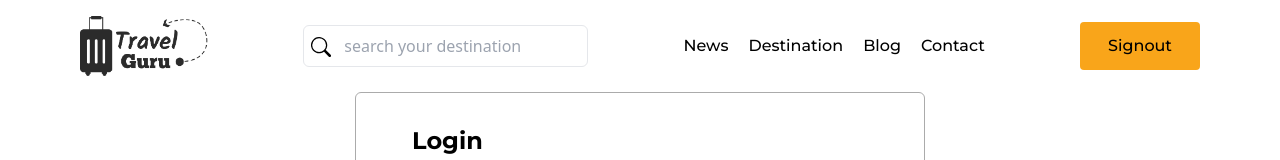
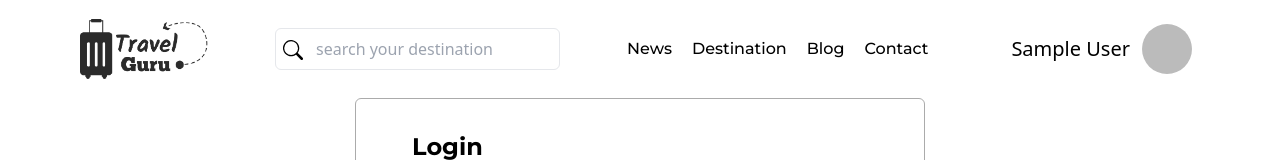
Before and after one commit to tushar-454/travel-destination-booking, a React (Vite) app: page /login in a window 1280 px wide. Shown: the top 160 px of the page. Built offline with nearby package versions, Linux system fonts and the light colour scheme; no server answers; sample sign-in values are in the browser's storage.

Commit message:
account create with user profile by name and photo url

```diff
--- a/src/Components/AuthProvider/AuthProvider.jsx
+++ b/src/Components/AuthProvider/AuthProvider.jsx
@@ -4,6 +4,7 @@ import {
   onAuthStateChanged,
   signInWithEmailAndPassword,
   signInWithPopup,
+  signOut,
 } from 'firebase/auth';
 import PropTypes from 'prop-types';
 import { createContext, useEffect, useState } from 'react';
@@ -30,6 +31,11 @@ const AuthProvider = ({ children }) => {
     return signInWithEmailAndPassword(Auth, email, password);
   };
 
+  const signOutFunc = () => {
+    setLoading(false);
+    return signOut(Auth);
+  };
+
   useEffect(() => {
     const unSubscribe = onAuthStateChanged(Auth, (currentUser) => {
       setUser(currentUser);
@@ -44,6 +50,7 @@ const AuthProvider = ({ children }) => {
     loginGoogle,
     registerAccountEmailPass,
     loginEmailPass,
+    signOutFunc,
   };
   return (
     <AuthContext.Provider value={authInfo}>{children}</AuthContext.Provider>
--- a/src/Components/Login/Login.jsx
+++ b/src/Components/Login/Login.jsx
@@ -60,7 +60,7 @@ const Login = () => {
     loginEmailPass(email, password)
       .then(() => {
         swal('Login Successfull.', '', 'success');
-        navigate('/');
+        setTimeout(() => navigate('/'), 1500);
         setLogin({ ...loginInit });
       })
       .catch((error) => swal('Error an occur', error.message, 'error'));
--- a/src/Components/Navbar/Navbar.jsx
+++ b/src/Components/Navbar/Navbar.jsx
@@ -1,22 +1,21 @@
-import { signOut } from 'firebase/auth';
-import { useContext } from 'react';
+import { useContext, useState } from 'react';
 import { BsSearch } from 'react-icons/bs';
 import { Link, useLoaderData, useLocation } from 'react-router-dom';
 import swal from 'sweetalert';
 import logoBlack from '../../assets/images/logo.png';
 import logoWhite from '../../assets/logo.svg';
-import Auth from '../../firebase/firebase-config';
 import { AuthContext } from '../AuthProvider/AuthProvider';
 import Button from '../UI/Button';
 import CustomLink from '../UI/CustomLink';
 
 const Navbar = () => {
+  const [isSignoutShow, setIsSignoutShow] = useState(false);
   const menus = useLoaderData();
   const location = useLocation();
-  const { user } = useContext(AuthContext);
+  const { user, signOutFunc } = useContext(AuthContext);
 
   const handleSignout = () => {
-    signOut(Auth)
+    signOutFunc()
       .then(() => {
         swal('Signout Successfull', '', 'error');
       })
@@ -70,11 +69,27 @@ const Navbar = () => {
       {/* login button  */}
       <div className='loginButton'>
         {user ? (
-          <Button
-            displayName='Signout'
-            type='button'
-            handleClick={handleSignout}
-          />
+          <div className='flex gap-3 items-center relative bg-white p-2 rounded-full pl-4'>
+            <p className='text-xl'>
+              {user.displayName
+                ? user.displayName
+                : user.reloadUserInfo.providerUserInfo[0].screenName}
+            </p>
+            <img
+              src={user.photoURL}
+              className='w-[50px] h-[50px] object-cover cursor-pointer rounded-full'
+              onClick={() => setIsSignoutShow(!isSignoutShow)}
+            />
+            {isSignoutShow && (
+              <div className='absolute top-20 right-0'>
+                <Button
+                  displayName='Signout'
+                  type='button'
+                  handleClick={handleSignout}
+                />
+              </div>
+            )}
+          </div>
         ) : (
           <CustomLink displayName='Login' path='/login' state='Login' />
         )}
--- a/src/Components/PrivateRoute/PrivateRoute.jsx
+++ b/src/Components/PrivateRoute/PrivateRoute.jsx
@@ -7,7 +7,28 @@ import { AuthContext } from '../AuthProvider/AuthProvider';
 const PrivateRoute = ({ children }) => {
   const { user, loading } = useContext(AuthContext);
   if (loading) {
-    console.log('firebase loading');
+    <button type='button' className='bg-indigo-500 ...' disabled>
+      <svg
+        className='animate-spin -ml-1 mr-3 h-5 w-5 text-white'
+        xmlns='http://www.w3.org/2000/svg'
+        fill='none'
+        viewBox='0 0 24 24'
+      >
+        <circle
+          className='opacity-25'
+          cx='12'
+          cy='12'
+          r='10'
+          stroke='currentColor'
+          strokeWidth='4'
+        ></circle>
+        <path
+          className='opacity-75'
+          fill='currentColor'
+          d='M4 12a8 8 0 018-8V0C5.373 0 0 5.373 0 12h4zm2 5.291A7.962 7.962 0 014 12H0c0 3.042 1.135 5.824 3 7.938l3-2.647z'
+        ></path>
+      </svg>
+    </button>;
     return;
   }
   if (!user) {
--- a/src/Components/Signup/Signup.jsx
+++ b/src/Components/Signup/Signup.jsx
@@ -1,9 +1,11 @@
 /* eslint-disable no-useless-escape */
 // import PropTypes from 'prop-types'
+import { updateProfile } from 'firebase/auth';
 import { useContext, useState } from 'react';
 import { FcCellPhone } from 'react-icons/fc';
 import { Link, useNavigate } from 'react-router-dom';
 import swal from 'sweetalert';
+import Auth from '../../firebase/firebase-config';
 import { AuthContext } from '../AuthProvider/AuthProvider';
 import Button from '../UI/Button';
 import Input from '../UI/Input';
@@ -107,8 +109,14 @@ const Signup = () => {
 
     registerAccountEmailPass(email, password)
       .then(() => {
+        updateProfile(Auth.currentUser, {
+          displayName: name,
+          photoURL: photoUrl,
+        })
+          .then()
+          .catch((error) => swal('Error an occur', error.message, 'error'));
         swal('Account created.', '', 'success');
-        navigate('/');
+        setTimeout(() => navigate('/'), 1500);
         setRegister({ ...registerInit });
       })
       .catch((error) => swal('Error an occur', error.message, 'error'));
```
